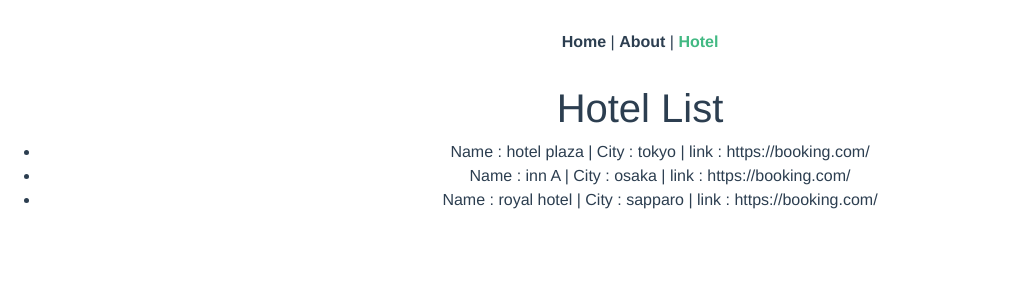
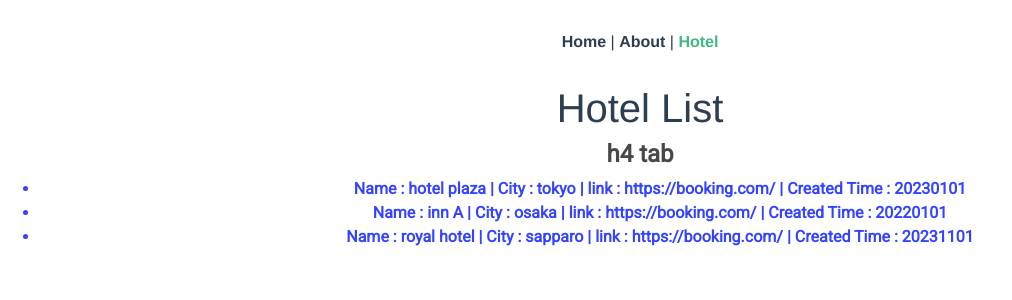
Before and after one commit to yennanliu/vue-admin-system, a Vue app: page /hotel in a window 1280 px wide. Shown: the top 300 px of the page, without its empty margins (0-1012 px from the left). Built offline with nearby package versions, Linux system fonts and the light colour scheme.

Commit message:
fix, update

```diff
--- a/src/views/Hotel/Hotel.vue
+++ b/src/views/Hotel/Hotel.vue
@@ -1,9 +1,10 @@
 <template>
   <div id="app">
     <h1>Hotel List</h1>
+    <h4>h4 tab</h4>
     <ul>
-      <li v-for="user in users" :key="user.id">
-        Name : {{ user.name }} | City : {{ user.city }} | link : {{ user.url }}
+      <li v-for="hotel in hotels" :key="hotel.id">
+        Name : {{ hotel.name }} | City : {{ hotel.city }} | link : {{ hotel.url }} | Created Time : {{ hotel.created_time }}
       </li>
     </ul>
   </div>
@@ -14,12 +15,12 @@
 // https://reactgo.com/vue-read-json-file/
 
 // currently users.jon is in src/views/Hotel/users.json -> TODO : check if can move to asset
-import usersData from "./hotel_data.json";
+import hotelData from "./hotel_data.json";
 
 export default {
   data() {
     return {
-      users: usersData,
+      hotels: hotelData,
     };
   },
 };
@@ -32,6 +33,12 @@ h4 {
   font-weight: 700;
 }
 
+li {
+  font-family: "Roboto", sans-serif;
+  color: #3343FF;
+  font-weight: 700;
+}
+
 #add-category {
   float: right;
   font-weight: 500;
--- a/src/views/Hotel/hotel_data.json
+++ b/src/views/Hotel/hotel_data.json
@@ -3,18 +3,21 @@
     "id": 23,
     "name": "hotel plaza",
     "city" : "tokyo",
-    "url" : "https://booking.com/"
+    "url" : "https://booking.com/",
+    "created_time" : "20230101"
   },
   {
     "id": 24,
     "name": "inn A",
     "city" : "osaka",
-    "url" : "https://booking.com/"
+    "url" : "https://booking.com/",
+    "created_time" : "20220101"
   },
   {
     "id": 25,
     "name": "royal hotel",
     "city" : "sapparo",
-    "url" : "https://booking.com/"
+    "url" : "https://booking.com/",
+    "created_time" : "20231101"
   }
 ]
```
